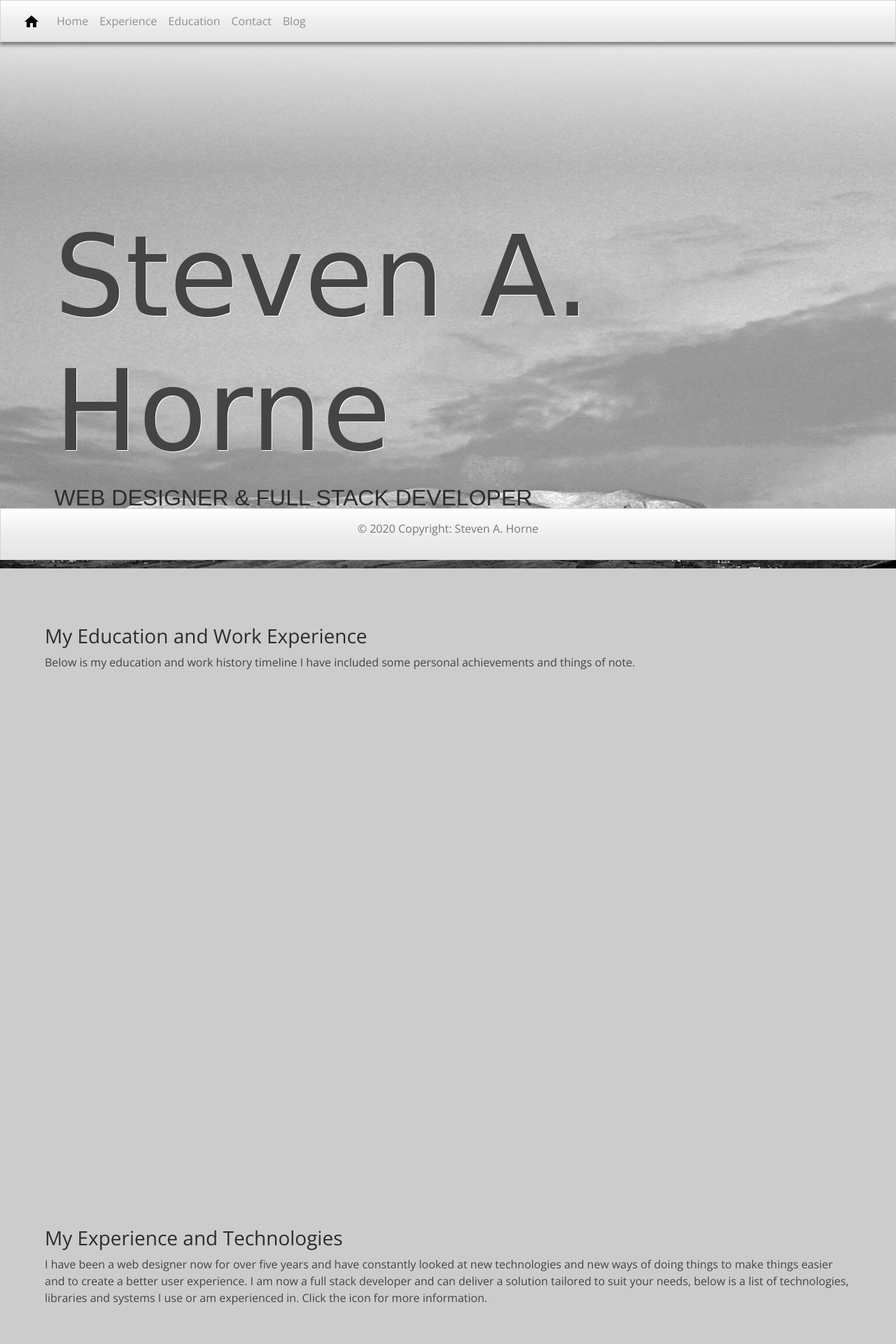
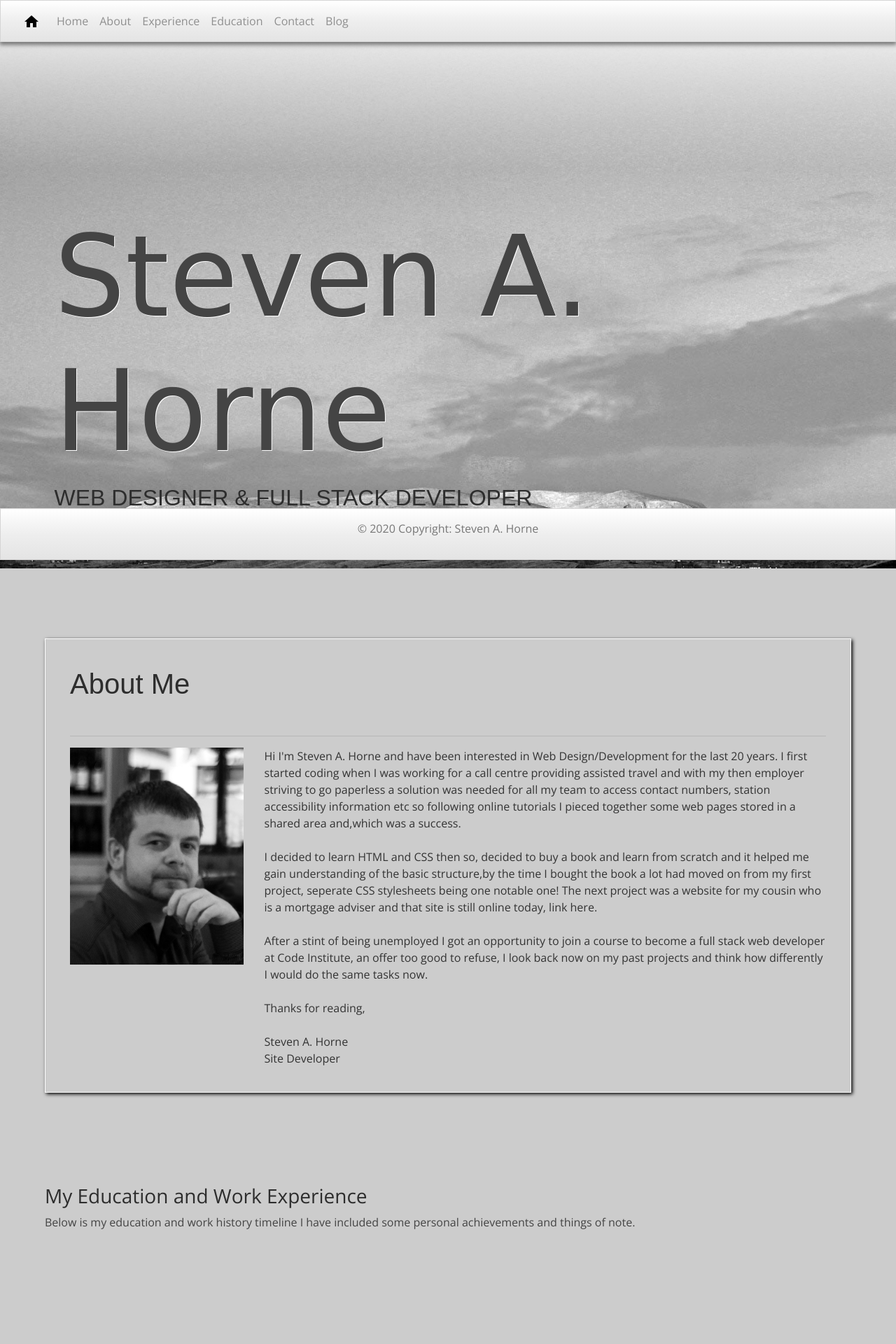
Before and after one commit to stiophan0309/sah-milestone3, a Flask app: page / in a window 1280 px wide. Shown: the top 1920 px of the page at 70% size. Run offline with Flask 2, Linux system fonts and the light colour scheme; data that the repository does not hold is empty; some libraries are stand-ins or nearby versions.

Commit message:
Added About page and added link to navbar

```diff
--- a/static/css/style.css
+++ b/static/css/style.css
@@ -1,4 +1,4 @@
-@import url('https://fonts.googleapis.com/css2?family=Tangerine:wght@400|Marvel|Ubuntu&display=swap')
+@import url('https://fonts.googleapis.com/css?family=Tangerine:wght@400|Exo:wght@500|Ubuntu&display=swap')
 
 /* General styles */
 
@@ -87,6 +87,13 @@ nav {
     font-family: 'Marvel', sans-serif;
     font-size: 2em;
     text-transform: uppercase;
+}
+/* About page */
+.about-title {
+    font-family: 'Exo', sans-serif;
+    font-size: 2.5em;
+    font-weight: 500;
+    margin: 20px 0px 50px 0px;
 }
 /* Contact Page */
 
@@ -272,6 +279,7 @@ nav {
     border: 1px solid #fff;
     margin: 0 auto;
     margin-top: 100px;
+    padding: 20px;
     color: #333;
     background-color: #ccc;
     overflow: hidden;
@@ -446,6 +454,7 @@ input, textarea {
   }
 }
 
-#contact, #education, #experience {
+#about, #contact, #education, #experience {
     padding: 0px;
+    min-height: 100vh;
 }
--- /dev/null
+++ b/templates/about.html
@@ -0,0 +1,17 @@
+<div class="row admin">
+<div class="col-sm-12">
+<h3 class="about-title">About Me</h3>
+<hr/>
+</div>
+<div class="col-sm-12 col-md-3"><img class="img-fluid" src="/../static/img/Portrait.jpg" alt="Steven A. Horne Portrait"></div>
+<div class="col sm-12 col-md-9">
+    <p>Hi I'm Steven A. Horne and have been interested in Web Design/Development for the last 20 years.  I first started coding when I was working for a call centre providing assisted travel and with my then employer striving to go paperless a solution was needed for all my team to access contact numbers, station accessibility information etc so following online tutorials I pieced together some web pages stored in a shared area and,which was a success.<br><br>
+    I decided to learn HTML and CSS then so, decided to buy a book and learn from scratch and it helped me gain understanding of the basic structure,by the time I bought the book a lot had moved on from my first project, seperate CSS stylesheets being one notable one!  The next project was a website for my cousin who is a mortgage adviser and that site is still online today, link here.<br><br>
+    After a stint of being unemployed I got an opportunity to join a course to become a full stack web developer at Code Institute, an offer too good to refuse, I look back now on my past projects and think how differently I would do the same tasks now.<br><br>
+    Thanks for reading, <br><br>
+    Steven A. Horne<br>
+    Site Developer
+
+    </p>
+</div>
+</div>
--- a/templates/index.html
+++ b/templates/index.html
@@ -18,6 +18,9 @@
     </div>
 </section>
 
+<section id="about" class="container-fluid">
+{% include 'about.html' %}
+</section>
 <section id="education" class="container-fluid">
 {% include 'education.html' %}
 </section>
--- a/templates/navbar.html
+++ b/templates/navbar.html
@@ -9,6 +9,7 @@
         <div class="collapse navbar-collapse" id="navbarNav">
             <ul class="navbar-nav">
                 <li class="nav-item navbar-list-item"><a class="nav-link navbar-link" href="{{ url_for('index') }}">Home</a></li>
+                <li class="nav-item navbar-list-item"><a class="nav-link navbar-link" href="{{ url_for('index', _anchor='about') }}">About</a></li>
                 <li class="nav-item navbar-list-item"><a class="nav-link navbar-link" href="{{ url_for('index', _anchor='experience') }}">Experience</a></li>
                 <li class="nav-item navbar-list-item"><a class="nav-link navbar-link" href="{{ url_for('index', _anchor='education') }}">Education</a></li>
                 <li class="nav-item navbar-list-item"><a class="nav-link navbar-link" href="{{ url_for('index', _anchor='contact') }}">Contact</a></li>
```
Also changed, not shown: static/img/Portrait.jpg (added).
